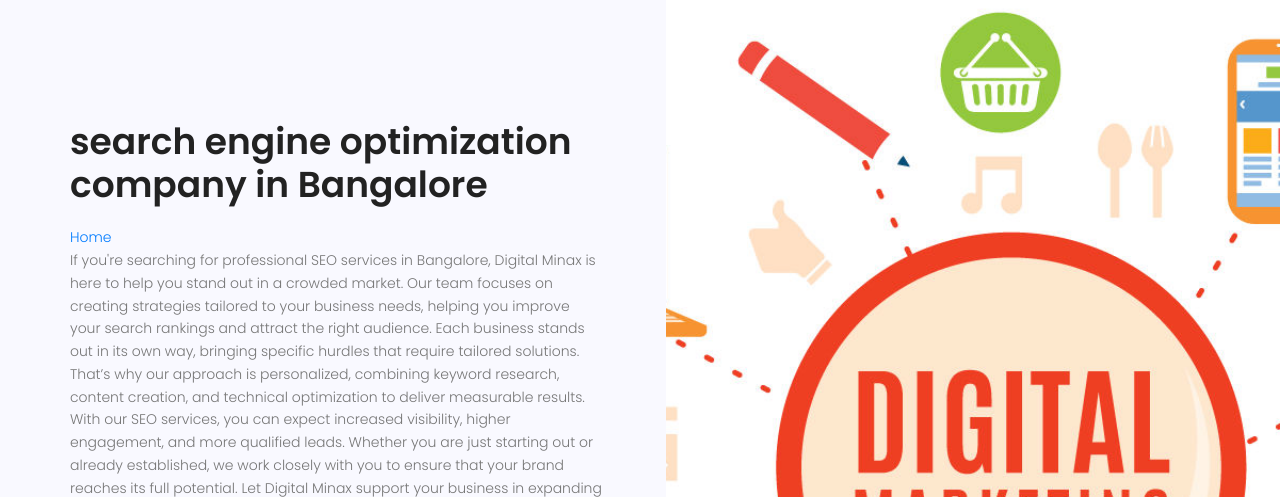
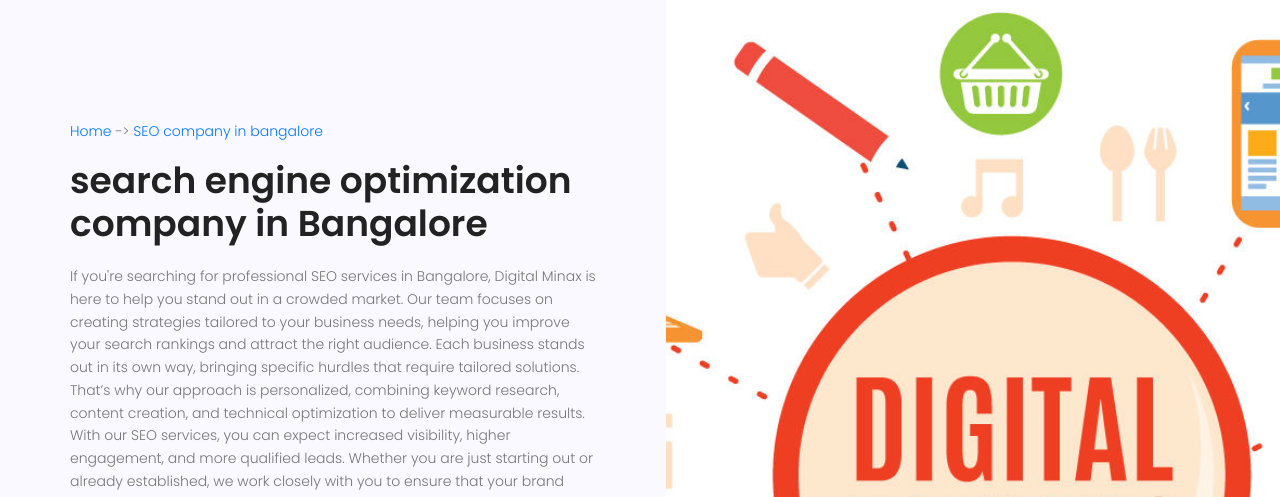
Before and after one commit to ranjithvasi23/digitalminax, a plain HTML site: page seo-company-in-bangalore.html in a window 1280 px wide. Shown: the part 800-1297 px from the top of the page. Drawn offline with nearby package versions, Linux system fonts and the light colour scheme; some packages are replaced by stand-ins of ours.

Commit message:
Update seo-company-in-bangalore.html

```diff
--- a/seo-company-in-bangalore.html
+++ b/seo-company-in-bangalore.html
@@ -73,10 +73,9 @@
 		<div class="row align-items-center justify-content-start">
 			<div class="col-lg-6 no-padding home-about-right">
 
+				<p><a href="https://ranjithvasi23.github.io/digitalminax/index.html">Home</a> -> <a href="https://ranjithvasi23.github.io/digitalminax/seo-company-in-bangalore.html">SEO company in bangalore</a></p>
+
 				<h1>search engine optimization company in Bangalore</h1>
-
-				<a href="https://ranjithvasi23.github.io/digitalminax/index.html">Home</a>
-
 
 				<p>
 If you're searching for professional SEO services in Bangalore, Digital Minax is here to help you stand out in a crowded market. Our team focuses on creating strategies tailored to your business needs, helping you improve your search rankings and attract the right audience. Each business stands out in its own way, bringing specific hurdles that require tailored solutions. That’s why our approach is personalized, combining keyword research, content creation, and technical optimization to deliver measurable results. With our SEO services, you can expect increased visibility, higher engagement, and more qualified leads. Whether you are just starting out or already established, we work closely with you to ensure that your brand reaches its full potential. Let Digital Minax support your business in expanding its online reach and outperforming competitors.
```
